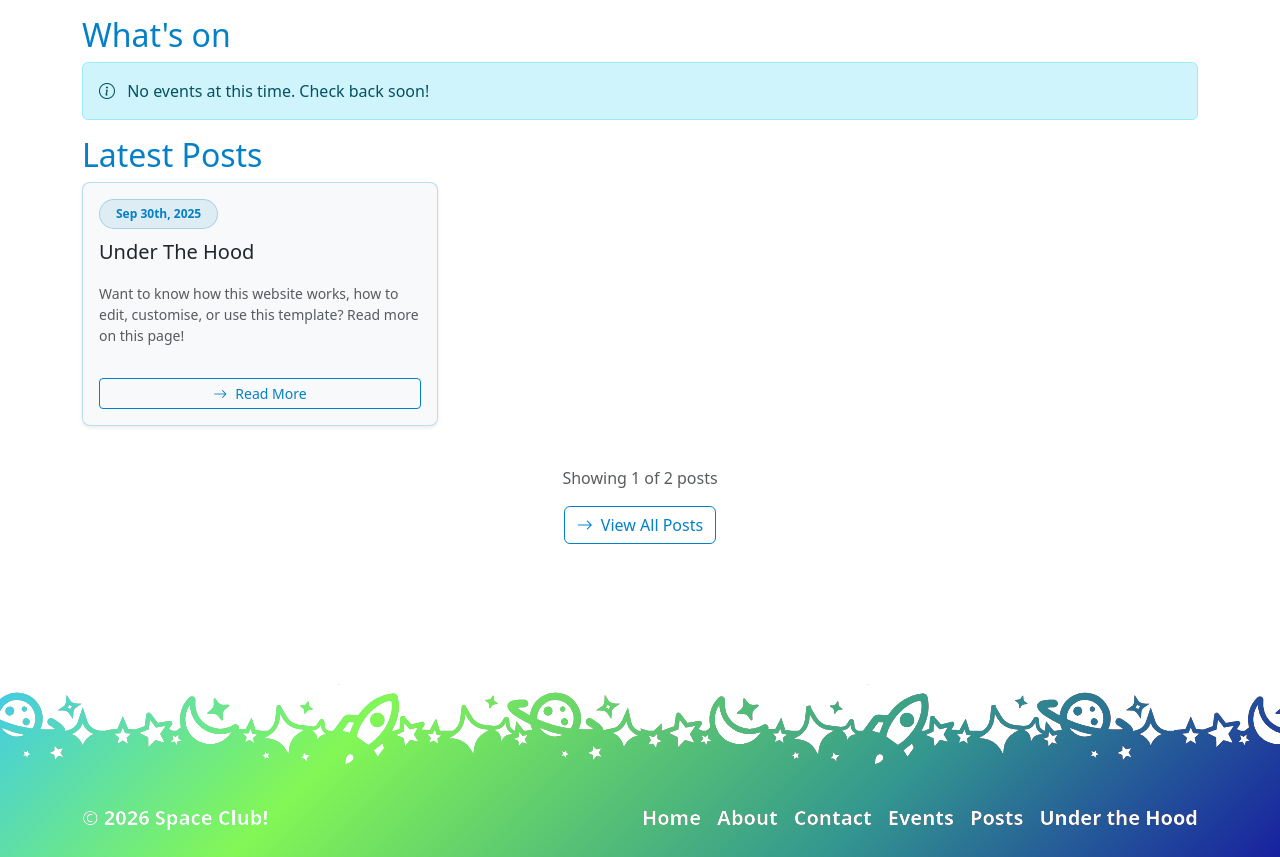
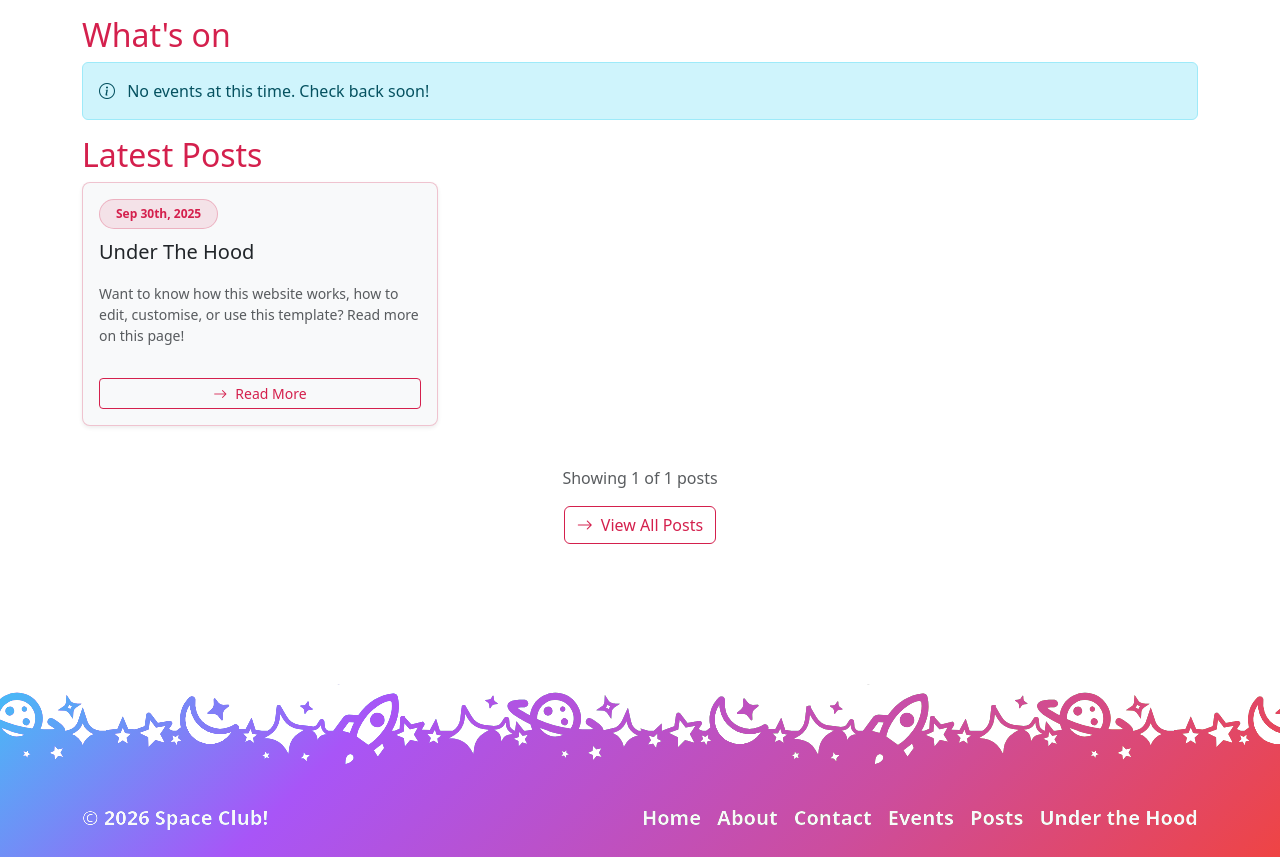
Before and after one commit to TalkingSites/canberra-pop-up-tech-hub, an Eleventy site: page src/index.njk in a window 1280 px wide. Shown: the part 880-1737 px from the top of the page. Built offline with nearby package versions, Linux system fonts and the light colour scheme; Eleventy itself is replaced by a stand-in of ours; files that its build step writes are made by us from their sources; a web font is replaced by a local one.

Commit message:
Styles reverted

```diff
--- a/src/assets/css/styles.css
+++ b/src/assets/css/styles.css
@@ -6,9 +6,10 @@
 }
 
 :root {
-  --bs-primary: #0480c7;
-  --bs-primary-rgb: 4, 128, 199;
-  --bs-primary-text-emphasis: #0e4a6d;
+  --bs-primary: #d4204d;
+  --bs-primary-rgb: 212, 32, 77;
+  --bs-primary-text-emphasis: #a00c31;
+  --bs-secondary: #8200d8;
   --bs-secondary-rgb: 130, 0, 216;
   --bs-heading-color: var(--bs-primary);
 }
@@ -110,7 +111,7 @@ body {
   content: "";
   position: absolute;
   inset: 0;
-  background: linear-gradient(135deg, #3BC7F6 0%, #83f755 29.8%, #33978f 69.3%, #1821a0 100%);
+  background: linear-gradient(135deg, #3BC7F6 0%, #A855F7 29.8%, #CC4D9E 69.3%, #EF4444 100%);
   opacity: 1;
   pointer-events: none;
   z-index: 10;
```
Also changed, not shown: src/pages/posts/year-in-review.md (deleted, +0 -12 lines).
